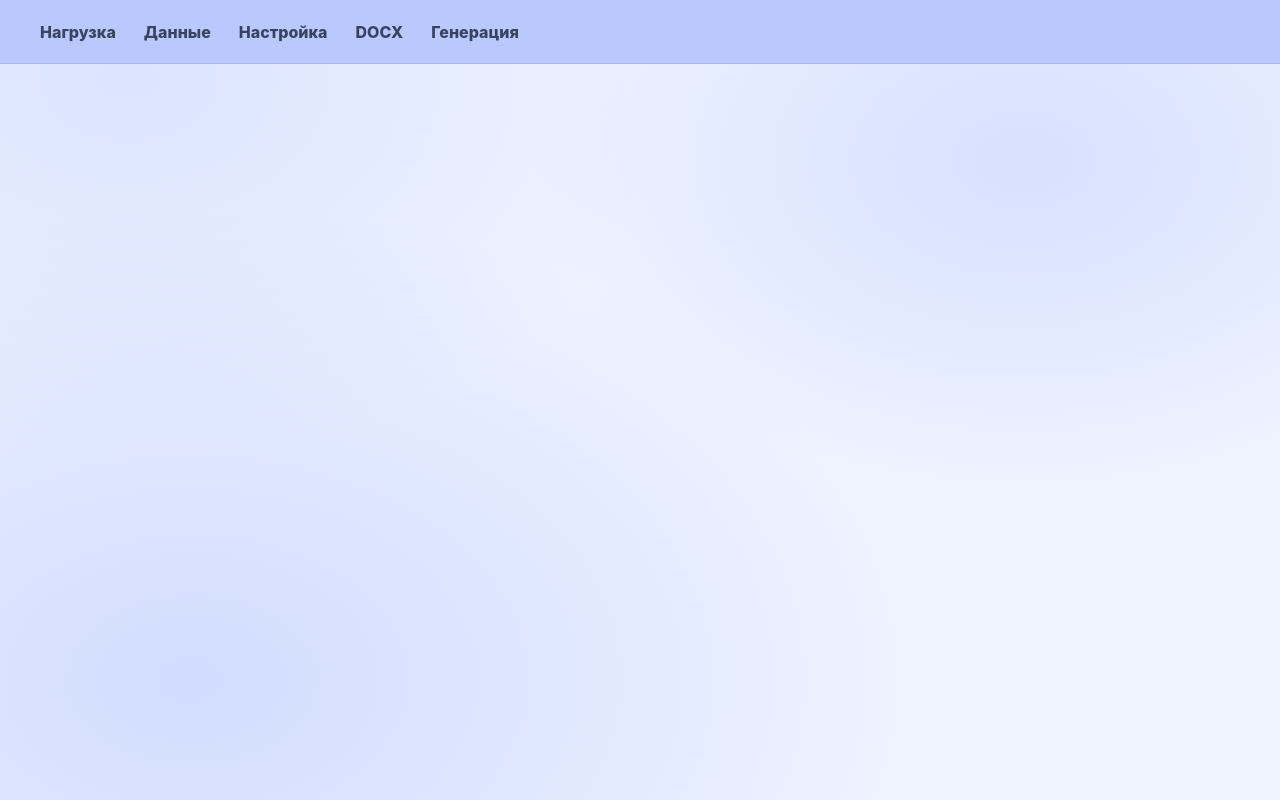
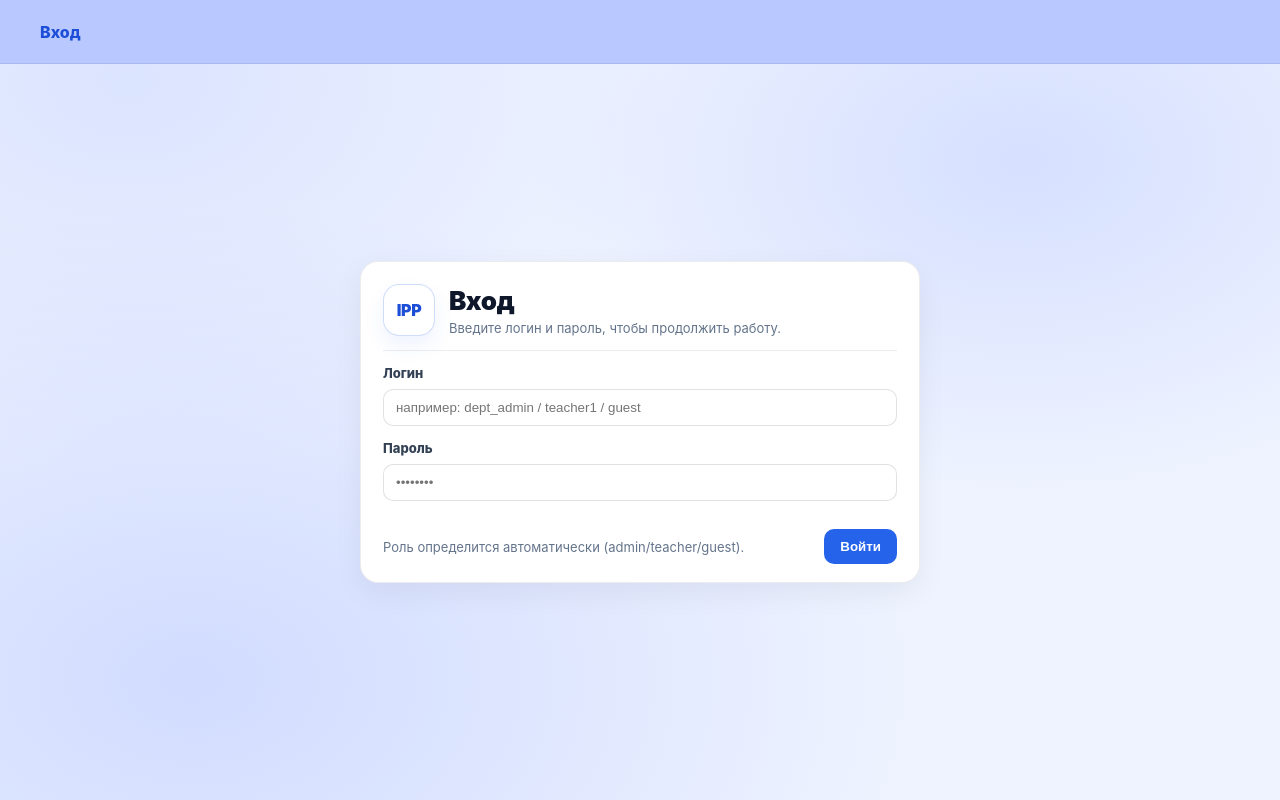
Before and after one commit to Ork2004/ipp_system, a React app in the folder frontend/: page /login in a window 1280 px wide. Built offline with nearby package versions, Linux system fonts and the light colour scheme; the HTML template or start-up script is replaced by a standard one.

Commit message:
feat(frontend): add authentication flow and login page
Adds LoginPage.jsx and its stylesheet, wires login into App.jsx, and
updates api.js/Navbar.jsx to attach the auth token and reflect logged-in
state.

```diff
--- a/frontend/src/App.jsx
+++ b/frontend/src/App.jsx
@@ -1,23 +1,84 @@
 import { BrowserRouter, Routes, Route, Navigate } from "react-router-dom";
 import Navbar from "./components/Navbar";
 
+import LoginPage from "./pages/LoginPage";
 import ExcelUploadPage from "./pages/ExcelUploadPage";
 import WorkloadDataPage from "./pages/WorkloadDataPage";
 import DocxUploadPage from "./pages/DocxUploadPage";
 import SettingsPage from "./pages/SettingsPage";
 import GeneratePage from "./pages/GeneratePage";
 
+function RequireAuth({ children }) {
+  const token = localStorage.getItem("token");
+  if (!token) return <Navigate to="/login" replace />;
+  return children;
+}
+
+function RequireAdmin({ children }) {
+  const token = localStorage.getItem("token");
+  const role = localStorage.getItem("role");
+
+  if (!token) return <Navigate to="/login" replace />;
+  if (role !== "admin") return <Navigate to="/generate" replace />;
+  return children;
+}
+
 export default function App() {
   return (
     <BrowserRouter>
       <Navbar />
+
       <Routes>
-        <Route path="/" element={<Navigate to="/excel-upload" replace />} />
-        <Route path="/excel-upload" element={<ExcelUploadPage />} />
-        <Route path="/workload-data" element={<WorkloadDataPage />} />
-        <Route path="/docx-upload" element={<DocxUploadPage />} />
-        <Route path="/settings" element={<SettingsPage />} />
-        <Route path="/generate" element={<GeneratePage />} />
+        <Route path="/login" element={<LoginPage />} />
+
+        <Route path="/" element={<Navigate to="/generate" replace />} />
+
+        <Route
+          path="/generate"
+          element={
+            <RequireAuth>
+              <GeneratePage />
+            </RequireAuth>
+          }
+        />
+
+        <Route
+          path="/excel-upload"
+          element={
+            <RequireAdmin>
+              <ExcelUploadPage />
+            </RequireAdmin>
+          }
+        />
+
+        <Route
+          path="/workload-data"
+          element={
+            <RequireAdmin>
+              <WorkloadDataPage />
+            </RequireAdmin>
+          }
+        />
+
+        <Route
+          path="/docx-upload"
+          element={
+            <RequireAdmin>
+              <DocxUploadPage />
+            </RequireAdmin>
+          }
+        />
+
+        <Route
+          path="/settings"
+          element={
+            <RequireAdmin>
+              <SettingsPage />
+            </RequireAdmin>
+          }
+        />
+
+        <Route path="*" element={<Navigate to="/generate" replace />} />
       </Routes>
     </BrowserRouter>
   );
--- a/frontend/src/api.js
+++ b/frontend/src/api.js
@@ -3,3 +3,9 @@ import axios from "axios";
 export const api = axios.create({
   baseURL: "http://127.0.0.1:8000",
 });
+
+api.interceptors.request.use((config) => {
+  const token = localStorage.getItem("token");
+  if (token) config.headers.Authorization = `Bearer ${token}`;
+  return config;
+});
--- a/frontend/src/components/Navbar.jsx
+++ b/frontend/src/components/Navbar.jsx
@@ -1,17 +1,66 @@
-import { NavLink } from "react-router-dom";
+import { NavLink, useNavigate} from "react-router-dom";
 
 export default function Navbar() {
+  const navigate = useNavigate();
+
+  const token = localStorage.getItem("token");
+  const role = localStorage.getItem("role") || "guest";
+
   const linkClass = ({ isActive }) => (isActive ? "active" : "");
+
+  function logout() {
+    localStorage.removeItem("token");
+    localStorage.removeItem("role");
+    localStorage.removeItem("teacher_id");
+    localStorage.removeItem("department_id");
+    navigate("/login");
+  }
 
   return (
     <div className="navbar">
       <div className="navbar-inner">
         <div className="navlinks">
-          <NavLink to="/excel-upload" className={linkClass}>Нагрузка</NavLink>
-          <NavLink to="/workload-data" className={linkClass}>Данные</NavLink>
-          <NavLink to="/settings" className={linkClass}>Настройка</NavLink>
-          <NavLink to="/docx-upload" className={linkClass}>DOCX</NavLink>
-          <NavLink to="/generate" className={linkClass}>Генерация</NavLink>
+          {!token && (
+            <NavLink to="/login" className={linkClass}>
+              Вход
+            </NavLink>
+          )}
+
+          {token && (
+            <>
+              {role === "admin" && (
+                <>
+                  <NavLink to="/excel-upload" className={linkClass}>
+                    Нагрузка
+                  </NavLink>
+                  <NavLink to="/workload-data" className={linkClass}>
+                    Данные
+                  </NavLink>
+                  <NavLink to="/docx-upload" className={linkClass}>
+                    DOCX
+                  </NavLink>
+                  <NavLink to="/settings" className={linkClass}>
+                    Настройка
+                  </NavLink>
+                </>
+              )}
+
+              <NavLink to="/generate" className={linkClass}>
+                Генерация
+              </NavLink>
+            </>
+          )}
+        </div>
+
+        <div className="nav-right">
+          {token && (
+            <>
+              <div className="pill">{role}</div>
+              <button className="btn btn-outline" onClick={logout}>
+                Выйти
+              </button>
+            </>
+          )}
         </div>
       </div>
     </div>
--- /dev/null
+++ b/frontend/src/pages/LoginPage.jsx
@@ -0,0 +1,112 @@
+import { useState} from "react";
+import { useNavigate } from "react-router-dom";
+import { api } from "../api";
+import "./styles/LoginPage.css";
+
+function parseJwt(token) {
+  try {
+    const payload = token.split(".")[1];
+    const decoded = JSON.parse(atob(payload.replace(/-/g, "+").replace(/_/g, "/")));
+    return decoded;
+  } catch {
+    return null;
+  }
+}
+
+export default function LoginPage() {
+  const nav = useNavigate();
+  const [username, setUsername] = useState("");
+  const [password, setPassword] = useState("");
+  const [loading, setLoading] = useState(false);
+  const [error, setError] = useState("");
+
+  async function onSubmit(e) {
+    e.preventDefault();
+    setError("");
+    setLoading(true);
+
+    try {
+      const res = await api.post("/auth/login", { username, password });
+
+      const token = res.data?.access_token;
+      if (!token) throw new Error("Нет access_token в ответе бекенда");
+
+      localStorage.setItem("token", token);
+
+      const payload = parseJwt(token) || {};
+      const role = payload.role || "guest";
+      localStorage.setItem("role", role);
+
+      if (payload.teacher_id) localStorage.setItem("teacher_id", String(payload.teacher_id));
+      if (payload.department_id) localStorage.setItem("department_id", String(payload.department_id));
+
+      if (role === "admin") nav("/settings");
+      else nav("/generate");
+    } catch (err) {
+      const msg =
+        err?.response?.data?.detail ||
+        err?.message ||
+        "Ошибка входа";
+      setError(String(msg));
+    } finally {
+      setLoading(false);
+    }
+  }
+
+  return (
+    <div className="login-page">
+      <div className="login-center">
+        <div className="card login-card">
+          <div className="card-pad">
+            <div className="login-header">
+              <div className="login-logo">IPP</div>
+              <div className="login-headtext">
+                <div className="login-title">Вход</div>
+                <div className="small">Введите логин и пароль, чтобы продолжить работу.</div>
+              </div>
+            </div>
+
+            <div className="hr" />
+
+            <form onSubmit={onSubmit} className="login-form">
+              <div className="login-field">
+                <div className="login-label">Логин</div>
+                <input
+                  className="input"
+                  value={username}
+                  onChange={(e) => setUsername(e.target.value)}
+                  placeholder="например: dept_admin / teacher1 / guest"
+                  autoComplete="username"
+                  required
+                />
+              </div>
+
+              <div className="login-field">
+                <div className="login-label">Пароль</div>
+                <input
+                  className="input"
+                  type="password"
+                  value={password}
+                  onChange={(e) => setPassword(e.target.value)}
+                  placeholder="••••••••"
+                  autoComplete="current-password"
+                  required
+                />
+              </div>
+
+              {error ? <div className="login-error">{error}</div> : null}
+
+              <div className="actions-row login-actions">
+                <div className="small">Роль определится автоматически (admin/teacher/guest).</div>
+                <button className="btn btn-primary" type="submit" disabled={loading}>
+                  {loading ? "Входим..." : "Войти"}
+                </button>
+              </div>
+            </form>
+
+          </div>
+        </div>
+      </div>
+    </div>
+  );
+}
--- /dev/null
+++ b/frontend/src/pages/styles/LoginPage.css
@@ -0,0 +1,82 @@
+.login-page{
+  min-height: calc(100vh - 64px); /* navbar = 64px */
+  display: grid;
+  place-items: center;
+  padding: 0 24px;
+}
+
+.login-center{
+  width: 100%;
+  display: grid;
+  place-items: center;
+}
+
+.login-card{
+  width: min(560px, 100%);
+  border-radius: 22px;
+  transform: translateY(-10px);
+}
+
+.login-header{
+  display: flex;
+  align-items: center;
+  gap: 14px;
+}
+
+.login-logo{
+  width: 52px;
+  height: 52px;
+  border-radius: 16px;
+  display: grid;
+  place-items: center;
+  font-weight: 900;
+  letter-spacing: -0.02em;
+  color: #1d4ed8;
+  background: linear-gradient(180deg, rgba(255,255,255,.95), rgba(255,255,255,.75));
+  border: 1px solid rgba(37, 99, 235, .22);
+  box-shadow: 0 10px 20px rgba(37,99,235,.08);
+}
+
+.login-headtext{
+  display: grid;
+  gap: 4px;
+}
+
+.login-title{
+  font-size: 26px;
+  font-weight: 900;
+  letter-spacing: -0.02em;
+  margin: 0;
+}
+
+.login-form{
+  display: grid;
+  gap: 14px;
+  margin-top: 6px;
+}
+
+.login-field{
+  display: grid;
+  gap: 8px;
+}
+
+.login-label{
+  font-size: 13px;
+  font-weight: 800;
+  color: #334155;
+}
+
+.login-error{
+  background: rgba(239, 68, 68, 0.10);
+  border: 1px solid rgba(239, 68, 68, 0.25);
+  color: #991b1b;
+  border-radius: 12px;
+  padding: 10px 12px;
+  font-size: 13px;
+  font-weight: 700;
+}
+
+.login-actions{
+  margin-top: 2px;
+  align-items: center;
+}
```
